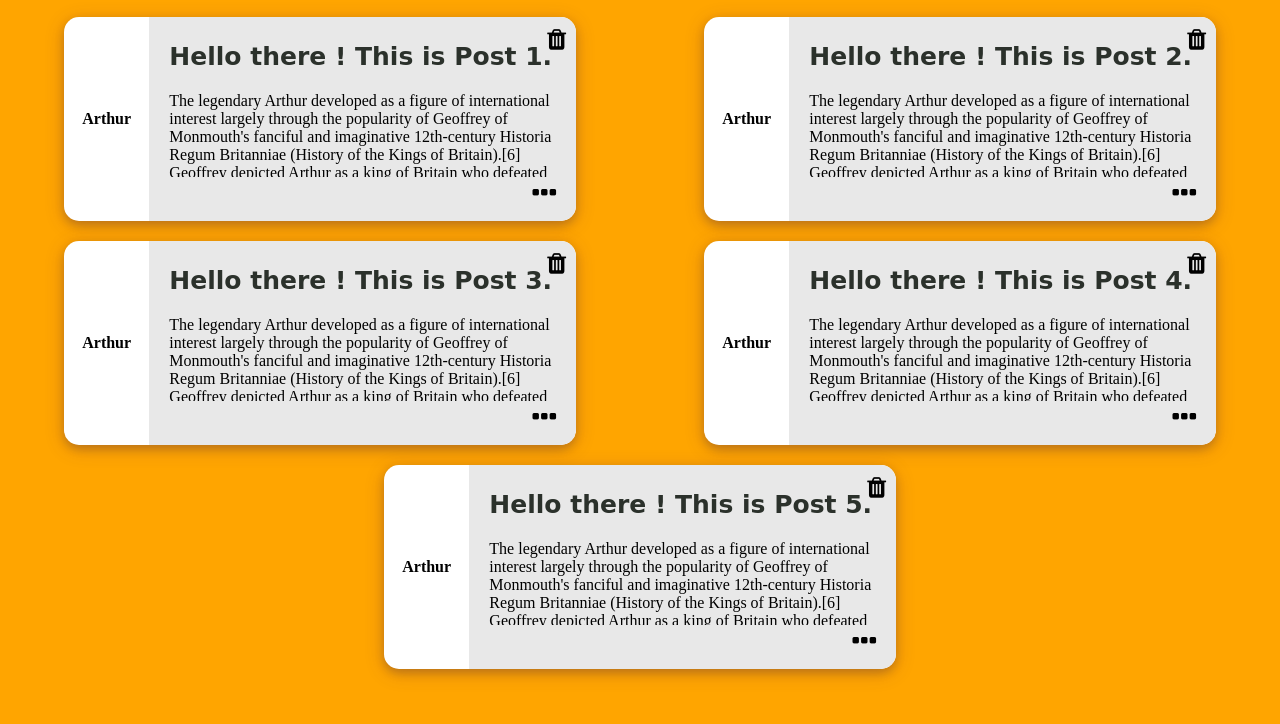
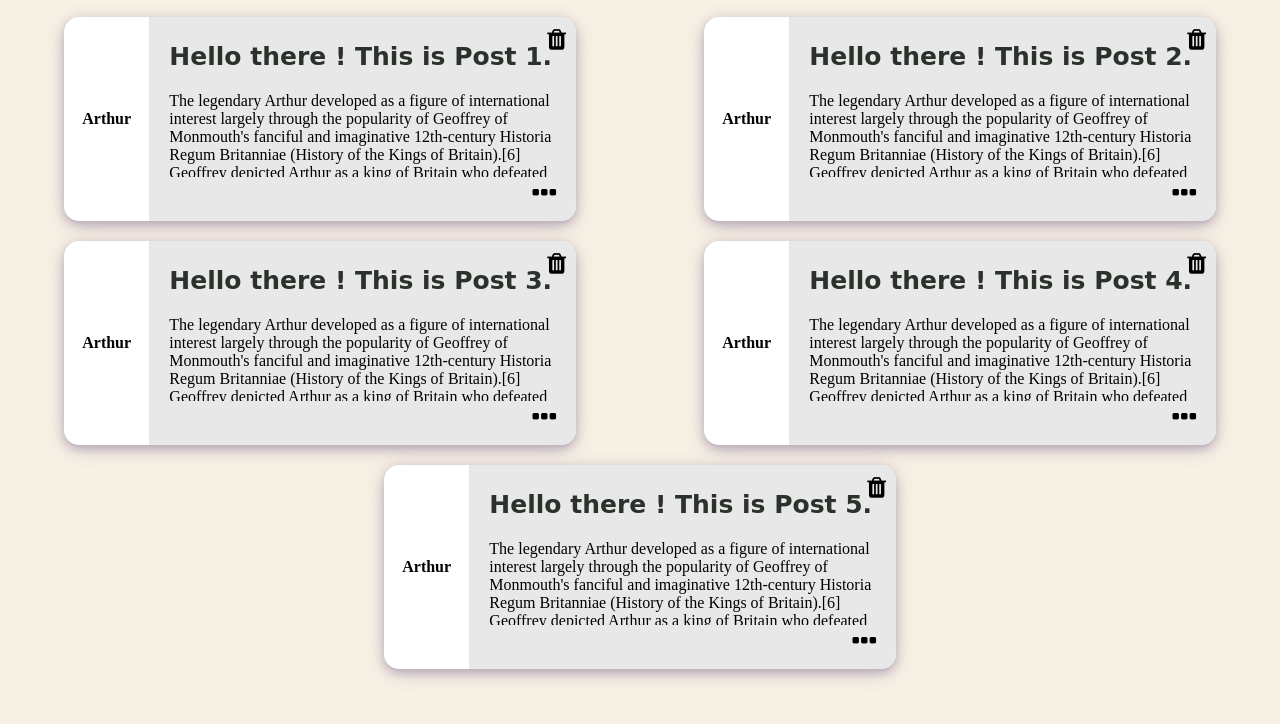
Before and after one commit to jmadhav6/scribbler, a plain HTML site: page html/bloglist.html in a window 1280 px wide. Shown: the part 76-800 px from the top of the page. Drawn offline with Linux system fonts and the light colour scheme; a web font is replaced by a local one.

Commit message:
updating css

```diff
--- a/css/bloglist.css
+++ b/css/bloglist.css
@@ -60,7 +60,7 @@ body {
     position: relative;
     margin: 0 !important;
     color: #fff;
-    background-color: orange;
+    background-color: #F7F1E5;
     background-size: 2000% 2000%;
 }
 
```
